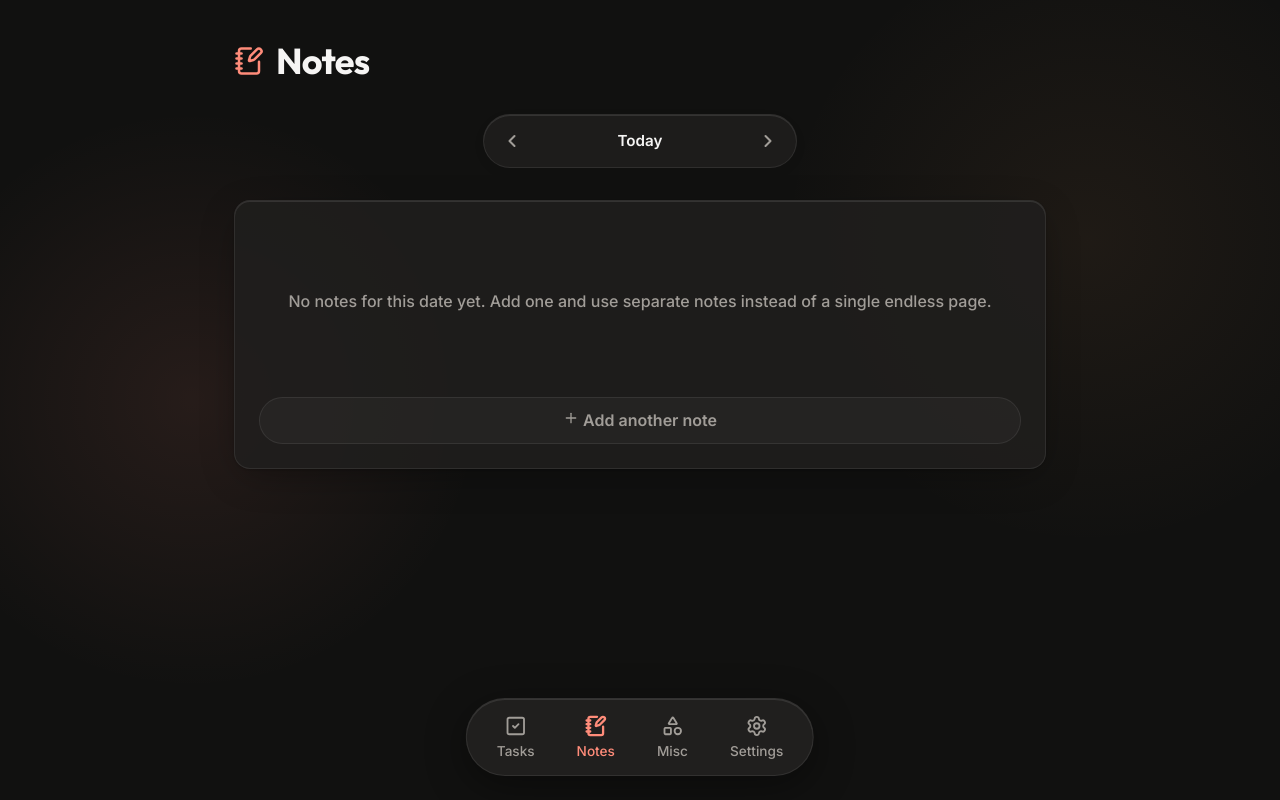
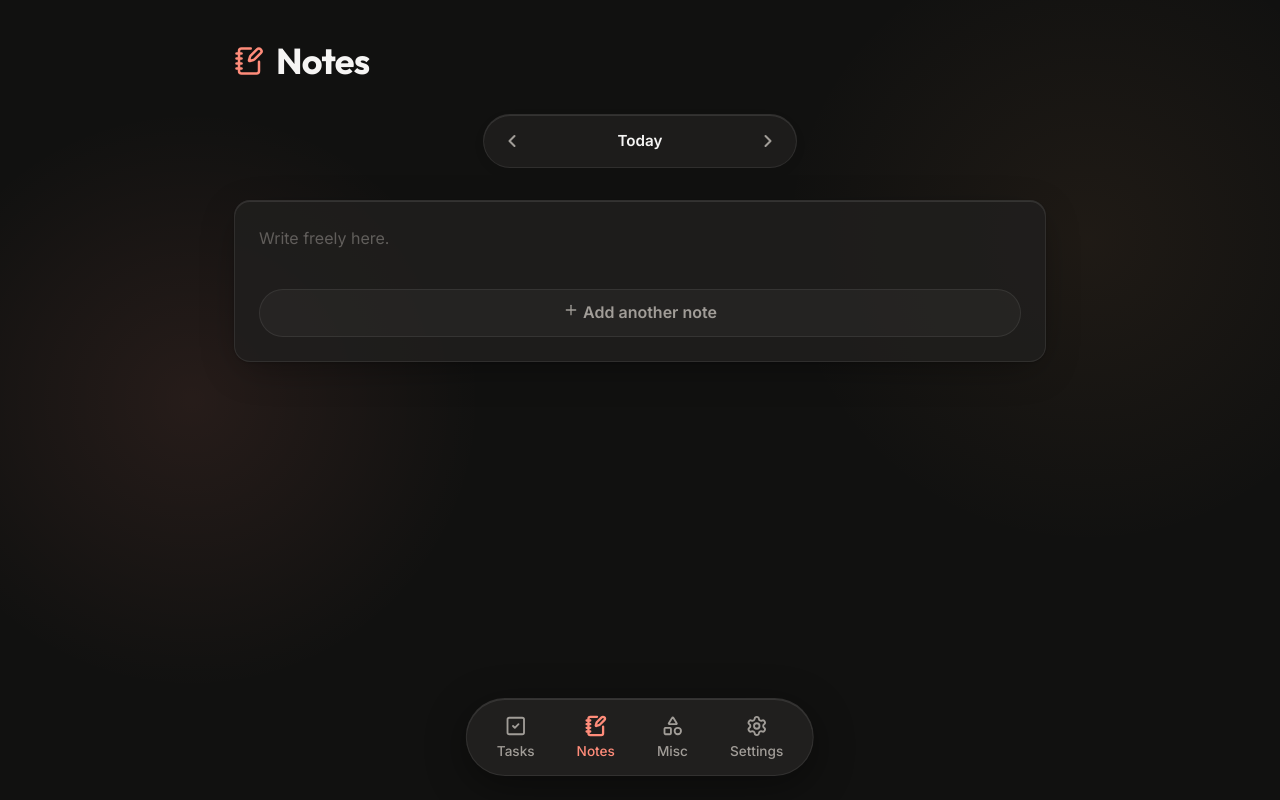
Before and after one commit to abdatta/todoay, a Next.js app: page /notes in a window 1280 px wide. Built offline with nearby package versions, Linux system fonts and the light colour scheme.

Commit message:
Simplify notes editing flow

```diff
--- a/src/app/globals.css
+++ b/src/app/globals.css
@@ -203,7 +203,7 @@ input {
 .panel-stack {
   display: flex;
   flex-direction: column;
-  gap: 18px;
+  gap: 10px;
 }
 
 .empty-state {
@@ -763,44 +763,61 @@ input {
 
 .note-card,
 .undated-card {
+  position: relative;
   display: flex;
   flex-direction: column;
-  gap: 14px;
+  gap: 10px;
 }
 
 .note-card + .note-card,
 .undated-card + .undated-card {
-  padding-top: 8px;
+  padding-top: 2px;
   border-top: 1px solid var(--border-subtle);
-}
-
-.note-title-input,
-.undated-title-input {
-  font-size: 1.15rem;
-  font-weight: 600;
-  font-family: var(--font-heading);
 }
 
 .note-textarea,
 .undated-textarea {
-  min-height: 180px;
-  resize: vertical;
+  min-height: calc(2em * 1.7);
+  resize: none;
+  overflow: hidden;
   line-height: 1.7;
+  font-size: 1rem;
 }
 
-.note-links {
-  display: flex;
-  flex-wrap: wrap;
-  gap: 8px;
+.note-textarea {
+  padding: 0;
+  padding-right: 28px;
 }
 
-.note-link-chip {
+.note-textarea::placeholder {
+  color: var(--text-light);
+}
+
+.note-delete-button {
+  position: absolute;
+  top: 0;
+  right: 0;
+  width: 24px;
+  height: 24px;
+  display: inline-flex;
+  align-items: center;
+  justify-content: center;
   border-radius: 999px;
-  padding: 6px 10px;
-  background: rgba(255, 255, 255, 0.04);
-  border: 1px solid var(--border-subtle);
   color: var(--text-muted);
-  font-size: 0.78rem;
+  opacity: 0;
+  pointer-events: none;
+  transition: var(--transition-smooth);
+}
+
+.note-card:hover .note-delete-button,
+.note-card:focus-within .note-delete-button {
+  opacity: 1;
+  pointer-events: auto;
+}
+
+.note-delete-button:hover {
+  color: var(--text-main);
+  background: rgba(255, 255, 255, 0.05);
 }
 
 .section-grid {
--- a/src/app/notes/page.tsx
+++ b/src/app/notes/page.tsx
@@ -1,20 +1,89 @@
 "use client";
 
 import { useMemo, useState } from "react";
+import type { FormEvent, KeyboardEvent } from "react";
 import { format } from "date-fns";
-import { Plus, Pin, PinOff, CopyPlus, Trash2, NotebookPen, SplitSquareVertical } from "lucide-react";
+import { Plus, NotebookPen, X } from "lucide-react";
 import ClientReady from "@/components/ClientReady";
 import DateNavigator from "@/components/DateNavigator";
 import PageHeader from "@/components/PageHeader";
 import { useTodoay } from "@/lib/store";
 
+function autoResizeTextarea(element: HTMLTextAreaElement | null) {
+  if (!element) {
+    return;
+  }
+
+  element.style.height = "0px";
+  element.style.height = `${element.scrollHeight}px`;
+}
+
+function getBulletPrefix(text: string, selectionStart: number) {
+  const lineStart = text.lastIndexOf("\n", Math.max(0, selectionStart - 1)) + 1;
+  const currentLine = text.slice(lineStart, selectionStart);
+  const trimmedLine = currentLine.trimStart();
+
+  if (trimmedLine.startsWith("- ")) {
+    return "- ";
+  }
+
+  if (trimmedLine.startsWith("* ")) {
+    return "* ";
+  }
+
+  return null;
+}
+
 function NotesScreen() {
   const today = format(new Date(), "yyyy-MM-dd");
   const [selectedDate, setSelectedDate] = useState(today);
-  const { ready, state, addNote, updateNoteDoc, removeNoteFromDate, carryNoteToDate, getVisibleNoteIds, getDatesForNote } = useTodoay();
+  const { ready, state, addNote, updateNoteDoc, removeNoteFromDate, getVisibleNoteIds } = useTodoay();
 
   const noteIds = useMemo(() => getVisibleNoteIds(selectedDate, today), [getVisibleNoteIds, selectedDate, today]);
   const notes = noteIds.map((id) => state.noteDocs[id]).filter(Boolean);
+  const hasSavedNotes = notes.length > 0;
+
+  const handleDraftChange = (content: string) => {
+    if (!content) {
+      return;
+    }
+
+    const noteId = addNote(selectedDate);
+    updateNoteDoc(noteId, { content });
+  };
+
+  const handleDeleteNote = (noteId: string) => {
+    removeNoteFromDate(selectedDate, noteId);
+  };
+
+  const handleBulletEnter = (
+    event: KeyboardEvent<HTMLTextAreaElement>,
+    applyContent: (nextContent: string) => void,
+  ) => {
+    if (event.key !== "Enter") {
+      return;
+    }
+
+    const textarea = event.currentTarget;
+    const { selectionStart, selectionEnd, value } = textarea;
+    const bulletPrefix = getBulletPrefix(value, selectionStart);
+
+    if (!bulletPrefix) {
+      return;
+    }
+
+    event.preventDefault();
+
+    const nextContent = `${value.slice(0, selectionStart)}\n${bulletPrefix}${value.slice(selectionEnd)}`;
+    const nextCaret = selectionStart + bulletPrefix.length + 1;
+
+    applyContent(nextContent);
+
+    requestAnimationFrame(() => {
+      textarea.setSelectionRange(nextCaret, nextCaret);
+      autoResizeTextarea(textarea);
+    });
+  };
 
   if (!ready) {
     return <div className="loading-screen">Loading Todoay...</div>;
@@ -30,65 +99,46 @@ function NotesScreen() {
       <DateNavigator date={selectedDate} onChange={setSelectedDate} />
 
       <section className="card panel-stack">
-        {notes.length === 0 ? (
-          <div className="empty-state">No notes for this date yet. Add one and use separate notes instead of a single endless page.</div>
-        ) : (
-          notes.map((note) => {
-            const dates = getDatesForNote(note.id);
-            const isLinkedElsewhere = dates.length > 1;
-            return (
-              <article key={note.id} className="note-card">
-                <div className="inline-toolbar" style={{ justifyContent: "space-between", flexWrap: "wrap" }}>
-                  <input
-                    className="note-title-input"
-                    value={note.title}
-                    placeholder="Note title"
-                    onChange={(event) => updateNoteDoc(note.id, { title: event.target.value })}
-                  />
-                  <div className="note-actions">
-                    <button className="btn-icon" title={note.pinned ? "Unpin note" : "Pin note"} onClick={() => updateNoteDoc(note.id, { pinned: !note.pinned })}>
-                      {note.pinned ? <PinOff size={16} /> : <Pin size={16} />}
-                    </button>
-                    {selectedDate !== today ? (
-                      <button className="btn-icon" title="Carry note to today" onClick={() => carryNoteToDate(selectedDate, note.id, today)}>
-                        <CopyPlus size={16} />
-                      </button>
-                    ) : null}
-                    <button className="btn-icon" title="Remove note from this day" onClick={() => removeNoteFromDate(selectedDate, note.id)}>
-                      <Trash2 size={16} />
-                    </button>
-                  </div>
-                </div>
-
+        {hasSavedNotes ? (
+          notes.map((note) => (
+            <article key={note.id} className="note-card">
+                <button
+                  className="note-delete-button"
+                  type="button"
+                  aria-label="Delete note"
+                  onClick={() => handleDeleteNote(note.id)}
+                >
+                  <X size={16} />
+                </button>
                 <textarea
                   className="note-textarea"
                   value={note.content}
-                  placeholder={"Write freely here. Use lines like --- as visual dividers, or create another note card with New note."}
+                  placeholder="Write freely here."
                   onChange={(event) => updateNoteDoc(note.id, { content: event.target.value })}
+                  onKeyDown={(event) =>
+                    handleBulletEnter(event, (nextContent) => updateNoteDoc(note.id, { content: nextContent }))
+                  }
+                  onInput={(event: FormEvent<HTMLTextAreaElement>) => autoResizeTextarea(event.currentTarget)}
+                  ref={autoResizeTextarea}
                 />
-
-                <div className="inline-toolbar" style={{ justifyContent: "space-between", flexWrap: "wrap" }}>
-                  <div className="note-links">
-                    {dates.map((date) => (
-                      <span key={date} className="note-link-chip">{date}</span>
-                    ))}
-                    {note.pinned ? <span className="note-link-chip">Pinned to today</span> : null}
-                    {isLinkedElsewhere ? <span className="note-link-chip">Shared across dates</span> : null}
-                  </div>
-                  <div className="inline-toolbar">
-                    <button className="secondary-button" onClick={() => updateNoteDoc(note.id, { content: `${note.content}${note.content ? "\n" : ""}---\n` })}>
-                      <SplitSquareVertical size={16} /> Insert divider
-                    </button>
-                    <button className="secondary-button" onClick={() => carryNoteToDate(selectedDate, note.id, today)}>
-                      <CopyPlus size={16} /> Carry to today
-                    </button>
-                  </div>
-                </div>
-
-                <div className="note-meta">Updated {new Date(note.updatedAt).toLocaleString()}</div>
-              </article>
-            );
-          })
+            </article>
+          ))
+        ) : (
+          <article className="note-card">
+            <textarea
+              className="note-textarea"
+              defaultValue=""
+              placeholder="Write freely here."
+              onKeyDown={(event) =>
+                handleBulletEnter(event, (nextContent) => handleDraftChange(nextContent))
+              }
+              onInput={(event: FormEvent<HTMLTextAreaElement>) => {
+                autoResizeTextarea(event.currentTarget);
+                handleDraftChange(event.currentTarget.value);
+              }}
+              ref={autoResizeTextarea}
+            />
+          </article>
         )}
         <button className="secondary-button" onClick={() => addNote(selectedDate)}>
           <Plus size={16} /> Add another note
--- a/src/lib/store.tsx
+++ b/src/lib/store.tsx
@@ -41,7 +41,7 @@ type StoreValue = {
   deleteTodo: (date: string, todoId: string) => void;
   copyTodoToDate: (fromDate: string, todoId: string, toDate: string) => void;
   cloneTodoReferenceToDate: (fromDate: string, todoId: string, toDate: string) => void;
-  addNote: (date: string) => void;
+  addNote: (date: string) => string;
   updateNoteDoc: (noteId: string, patch: Partial<NoteDocument>) => void;
   removeNoteFromDate: (date: string, noteId: string) => void;
   carryNoteToDate: (fromDate: string, noteId: string, toDate: string) => void;
@@ -221,7 +221,6 @@ export function TodoayProvider({ children }: { children: ReactNode }) {
       });
     },
     addNote(date) {
-      setState((current) => {
       const noteId = createId();
       const now = new Date().toISOString();
       const noteDoc: NoteDocument = {
@@ -232,6 +231,8 @@ export function TodoayProvider({ children }: { children: ReactNode }) {
         createdAt: now,
         updatedAt: now,
       };
+
+      setState((current) => {
         return {
           ...current,
           noteDocs: {
@@ -244,6 +245,8 @@ export function TodoayProvider({ children }: { children: ReactNode }) {
           },
         };
       });
+
+      return noteId;
     },
     updateNoteDoc(noteId, patch) {
       setState((current) => {
```
Lines whose indentation alone changed are shown as unchanged.
